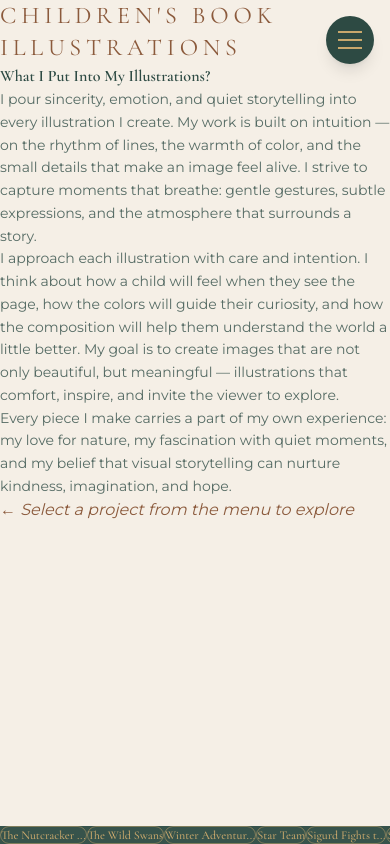
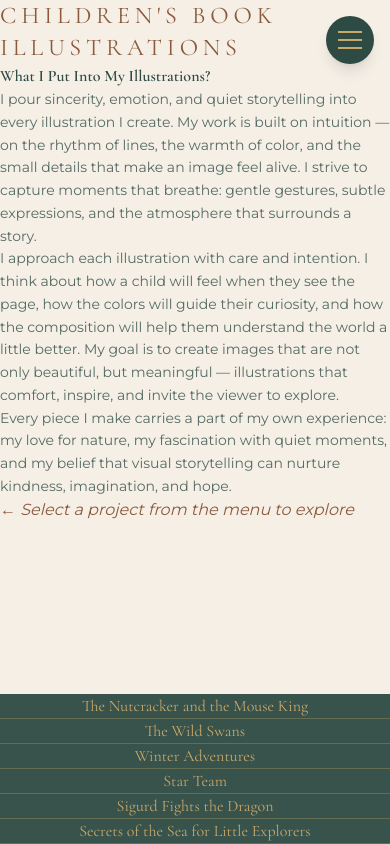
Before and after one commit to VadymMak/k-portfolio, a React (Vite) app: page /childrens-books in a window 390 px wide. Built offline with nearby package versions, Linux system fonts and the light colour scheme.

Commit message:
fix: side meny arrangement adjustment

```diff
--- a/src/components/ChildrensBooksLayout.jsx
+++ b/src/components/ChildrensBooksLayout.jsx
@@ -13,54 +13,56 @@ const bookProjects = [
 const ChildrensBooksLayout = () => {
   return (
     <div className="min-h-screen">
-      {/* Content Area - with padding for mobile bottom menu */}
-      <div className="w-full bg-[#F5EFE6] min-h-screen pb-24 lg:pb-0">
+      {/* Content Area */}
+      <div className="w-full bg-[#F5EFE6] min-h-screen pb-[420px] lg:pb-0">
         <Outlet />
       </div>
 
-      {/* Mobile: Fixed bottom horizontal submenu */}
+      {/* Mobile: Fixed bottom - vertical column */}
       <nav
-        className="lg:hidden fixed bottom-0 left-0 right-0 z-30 overflow-x-auto"
+        className="lg:hidden fixed bottom-0 left-0 right-0 z-30 max-h-[60vh] overflow-y-auto"
         style={{
           backgroundColor: "rgba(45, 74, 67, 0.95)",
           backdropFilter: "blur(10px)",
           WebkitBackdropFilter: "blur(10px)",
         }}
       >
-        <ul className="flex whitespace-nowrap px-2 py-3">
+        <ul className="py-2">
           {bookProjects.map((project, index) => (
             <motion.li
               key={project.id}
               initial={{ opacity: 0, y: 10 }}
               animate={{ opacity: 1, y: 0 }}
               transition={{ delay: index * 0.03 }}
-              className="flex-shrink-0"
             >
               <NavLink
                 to={`/childrens-books/${project.id}`}
                 className={({ isActive }) =>
-                  `block px-3 py-2 mx-1 rounded-full text-xs transition-all duration-300 ${
-                    isActive
-                      ? "bg-[#C9A86C] text-[#2D4A43]"
-                      : "text-[#C9A86C] border border-[#C9A86C]/50"
+                  `block py-3 px-6 text-center border-b border-[#C9A86C]/30 transition-all duration-300 ${
+                    isActive ? "text-white bg-[#C9A86C]/20" : "text-[#C9A86C]"
                   }`
                 }
                 style={{
                   fontFamily: "'Cormorant Garamond', serif",
-                  fontWeight: 500,
+                  fontWeight: 400,
                 }}
               >
-                {project.title.length > 15
-                  ? project.title.substring(0, 15) + "..."
-                  : project.title}
+                {project.title}
               </NavLink>
             </motion.li>
           ))}
         </ul>
       </nav>
 
-      {/* Desktop: Fixed right submenu - SAME SIZE as main menu (320px) */}
-      <nav className="hidden lg:flex fixed right-[320px] top-0 h-screen w-[320px] bg-[#2D4A43] flex-col items-center justify-center px-8">
+      {/* Desktop: Fixed right - transparent, same style as main menu */}
+      <nav
+        className="hidden lg:flex fixed right-[320px] top-0 h-screen w-[320px] flex-col items-center justify-center px-8"
+        style={{
+          backgroundColor: "rgba(45, 74, 67, 0.85)",
+          backdropFilter: "blur(12px)",
+          WebkitBackdropFilter: "blur(12px)",
+        }}
+      >
         <ul className="w-full max-w-[280px]">
           {bookProjects.map((project, index) => (
             <motion.li
@@ -72,7 +74,7 @@ const ChildrensBooksLayout = () => {
               <NavLink
                 to={`/childrens-books/${project.id}`}
                 className={({ isActive }) =>
-                  `block h-[72px] flex items-center justify-center text-center border-b border-[#C9A86C]/40 transition-colors duration-300 ${
+                  `flex items-center justify-center h-[72px] text-center border-b border-[#C9A86C]/40 transition-colors duration-300 ${
                     isActive ? "text-white" : "text-[#C9A86C] hover:text-white"
                   }`
                 }
```
